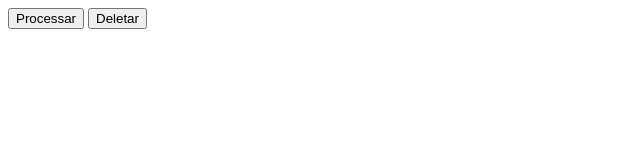
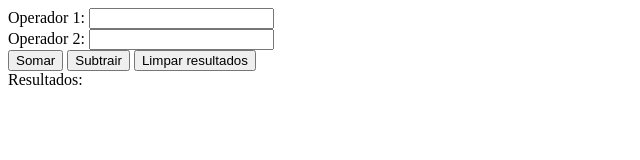
Before and after one commit to arantesxyz/DIW, a plain HTML site: page aula_29-10/index.html in a window 1280 px wide. Shown: the whole page, without its empty margins (0-640 px from the left). Drawn offline with Linux system fonts and the light colour scheme.

Commit message:
Continuação da aula

```diff
--- a/aula_29-10/index.html
+++ b/aula_29-10/index.html
@@ -7,20 +7,35 @@
     <title>Document</title>
 
     <script>
-        function processaRequisicao(){
+        function soma(){
+            var op1 = document.getElementById('op1').value;
+            var op2 = document.getElementById('op2').value;
             var tela = document.getElementById('tela');
-            tela.innerHTML = 'It worked!';
+
+            var resultado = parseInt(op1) + parseInt(op2);
+            tela.innerHTML += 'O valor total é: ' + resultado + '<br />';
+        }
+        function menos(){
+            var op1 = document.getElementById('op1').value;
+            var op2 = document.getElementById('op2').value;
+            var tela = document.getElementById('tela');
+
+            var resultado = parseInt(op1) - parseInt(op2);
+            tela.innerHTML += 'O valor total é: ' + resultado + ' <br />';
         }
 
-        function deletaRequisicao(){
-            var tela = document.getElementById('tela');
-            tela.innerHTML = "";
+        function limpar(){
+            document.getElementById('tela').innerHTML = 'Resultados:<br />';
         }
     </script>
 </head>
 <body>
-    <button onclick="processaRequisicao()">Processar</button>
-    <button onclick="deletaRequisicao()">Deletar</button>
-    <div id="tela"></div>
+    Operador 1: <input id="op1" type="text"> <br />
+    Operador 2: <input id="op2" type="text"> <br />
+
+    <button onclick="soma()">Somar</button>
+    <button onclick="menos()">Subtrair</button>
+    <button onclick="limpar()">Limpar resultados</button>
+    <div id="tela">Resultados:<br /></div>
 </body>
 </html>
```
